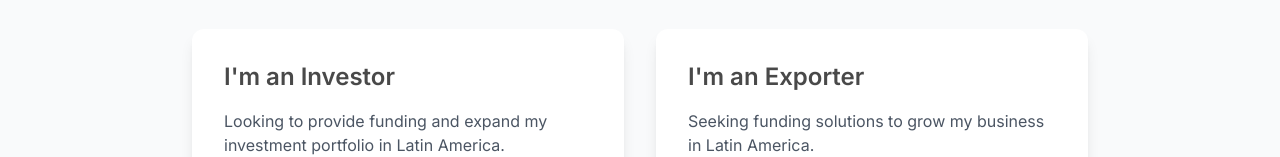
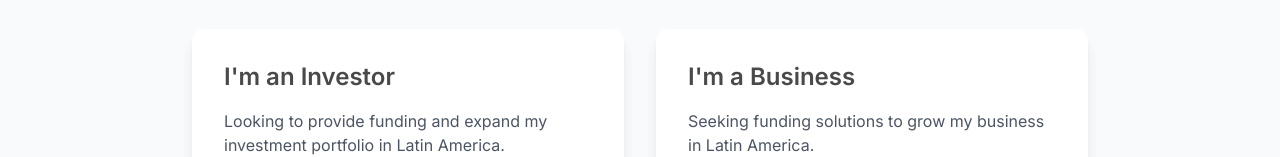
Before and after one commit to GabrielTrompiz27/link2latam, a React (Vite) app: page /get-started in a window 1280 px wide. Shown: the part 171-328 px from the top of the page. Built offline with nearby package versions, Linux system fonts and the light colour scheme.

Commit message:
Update selection text for business users
Modified the selection page to change the title and description to reflect "I'm a business" instead of the previous options.
[skip gpt_engineer]

```diff
--- a/src/translations/en.ts
+++ b/src/translations/en.ts
@@ -28,7 +28,7 @@ export const enTranslations = {
   'selection.title': 'How would you like to proceed?',
   'selection.investor.title': "I'm an Investor",
   'selection.investor.description': 'Looking to provide funding and expand my investment portfolio in Latin America.',
-  'selection.exporter.title': "I'm an Exporter",
+  'selection.exporter.title': "I'm a Business",
   'selection.exporter.description': 'Seeking funding solutions to grow my business in Latin America.',
   'selection.back': 'Back to Home',
 
--- a/src/translations/es.ts
+++ b/src/translations/es.ts
@@ -28,7 +28,7 @@ export const esTranslations = {
   'selection.title': '¿Cómo deseas proceder?',
   'selection.investor.title': 'Soy Inversionista',
   'selection.investor.description': 'Busco proporcionar financiamiento y expandir mi portafolio de inversiones en América Latina.',
-  'selection.exporter.title': 'Soy Exportador',
+  'selection.exporter.title': 'Soy una Empresa',
   'selection.exporter.description': 'Busco soluciones de financiamiento para hacer crecer mi negocio de exportación en América Latina.',
   'selection.back': 'Volver al Inicio',
 
```
